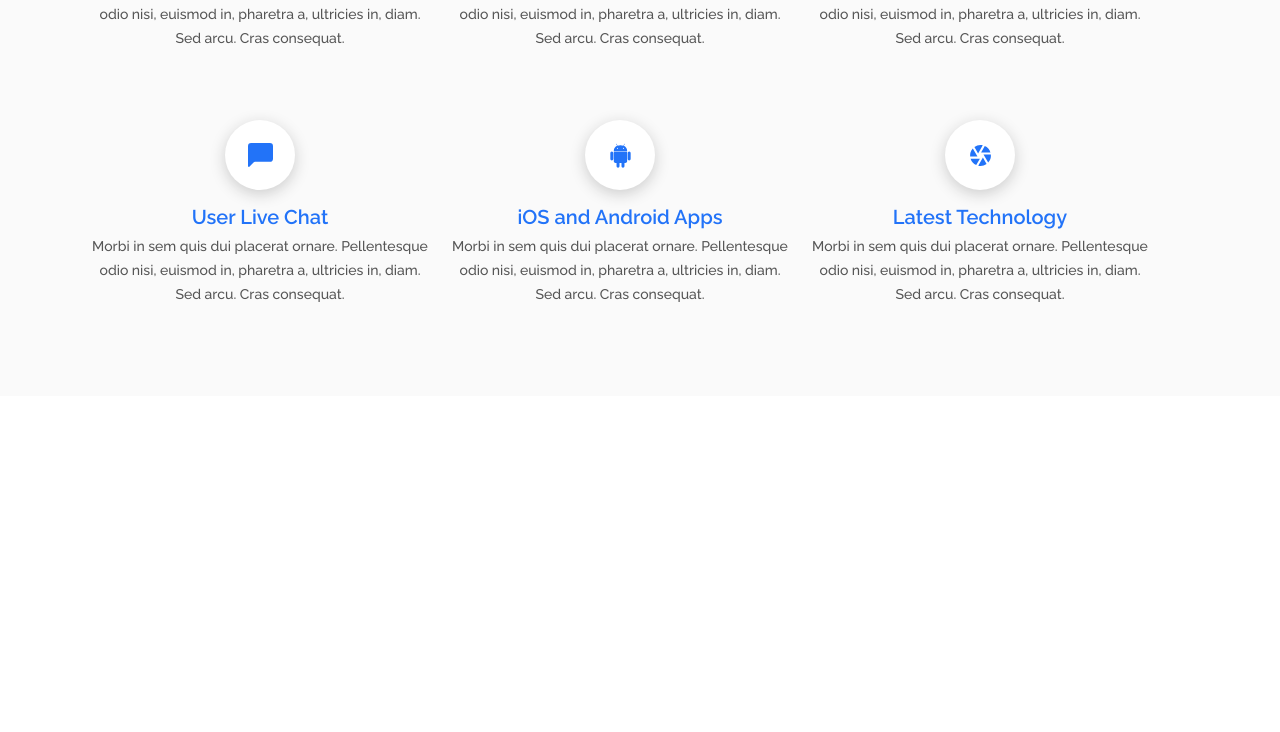
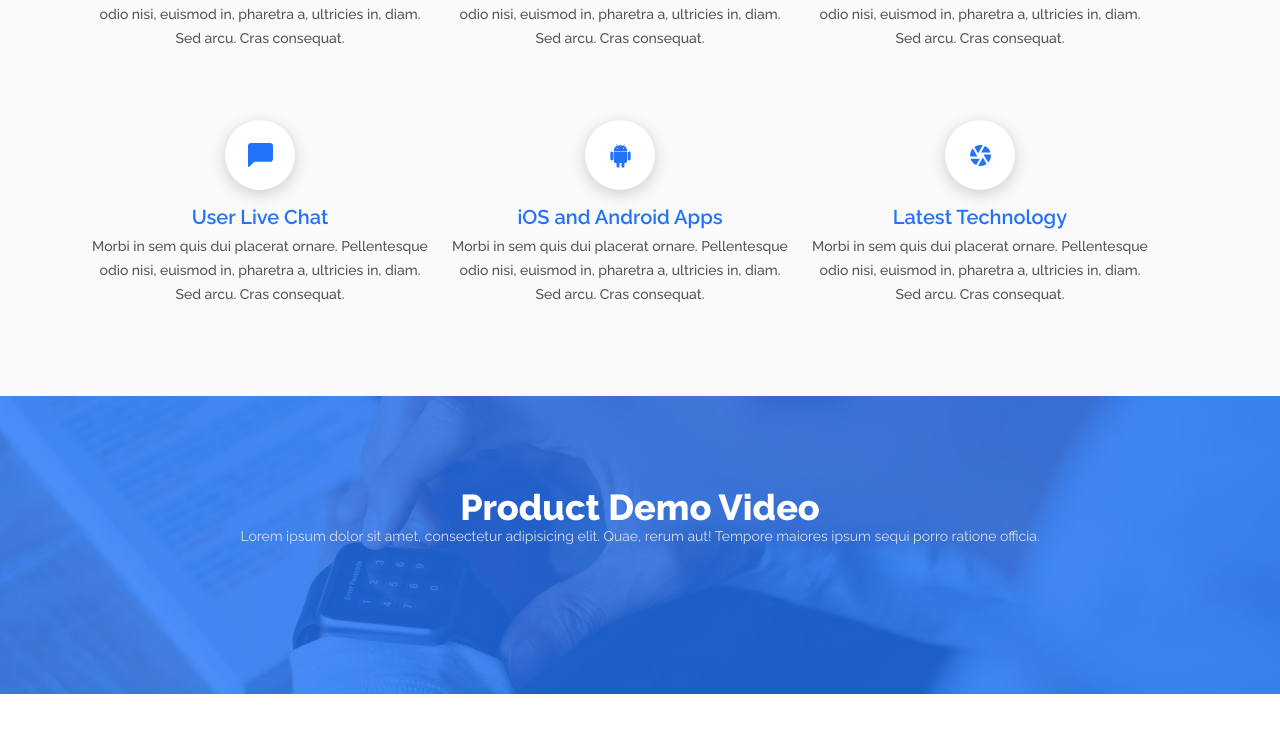
Before and after one commit to thenavik/smart-landing-page, a React (Create React App) app: page / in a window 1280 px wide. Shown: the part 1808-2540 px from the top of the page. Before the commit the page ends 2204 px from the top, so only its background shows below. Built offline with nearby package versions, Linux system fonts and the light colour scheme.

Commit message:
add video

```diff
--- /dev/null
+++ b/src/components/video/Video.js
@@ -0,0 +1,31 @@
+import React from "react";
+import "../../styles/video/video.scss";
+
+export default function Video() {
+  return (
+    <div className="video-area">
+      <div className="video-overlay"></div>
+      <div className="xcotainer">
+        <div className="video-wrapper">
+          <div class="video-content">
+            <h2>Product Demo Video</h2>
+            <p>
+              Lorem ipsum dolor sit amet, consectetur adipisicing elit. Quae,
+              rerum aut! Tempore maiores ipsum sequi porro ratione officia.
+            </p>
+            <div class="video-player">
+              <div class="pulse1"></div>
+              <div class="pulse2"></div>
+              <a
+                class="popup-video"
+                href="https://www.youtube.com/watch?v=EOA1oXpLT0w"
+              >
+                <i class="icofont-play"></i>
+              </a>
+            </div>
+          </div>
+        </div>
+      </div>
+    </div>
+  );
+}
--- a/src/pages/Home.js
+++ b/src/pages/Home.js
@@ -2,6 +2,7 @@ import React from "react";
 import About from "../components/about/About";
 import Feature from "../components/feature/Feature";
 import Header from "../components/about/Header";
+import Video from "../components/video/Video";
 
 export default function Home() {
   return (
@@ -9,6 +10,7 @@ export default function Home() {
       <Header />
       <About />
       <Feature />
+      <Video />
     </div>
   );
 }
--- /dev/null
+++ b/src/styles/video/video.scss
@@ -0,0 +1,84 @@
+@import "../variables.scss";
+
+.video-area {
+  width: 100%;
+  position: relative;
+  background-image: url(../../assets/img/video-bg.jpg);
+  background-repeat: no-repeat;
+  background-size: cover;
+  background-position: center;
+  padding: 90px 0 100px;
+  margin-bottom: 400px;
+
+  .video-overlay {
+    background-color: rgba(34, 115, 248, 0.8);
+    position: absolute;
+    left: 0;
+    top: 0;
+    width: 100%;
+    height: 100%;
+  }
+
+  .video-content,
+  .video-player {
+    position: relative;
+  }
+
+  .video-content {
+    h2 {
+      text-align: center;
+      font-weight: 800;
+      font-size: 36px;
+      color: #fff;
+    }
+    p {
+      text-align: center;
+      color: #ddd;
+      font-size: 14px;
+      margin: 0 0 50px;
+    }
+
+    .video-player {
+      .pulse1 {
+        position: absolute;
+        width: 100px;
+        height: 100px;
+        margin: auto;
+        top: 0;
+        left: 0;
+        bottom: 0;
+        right: 0;
+        z-index: 1;
+        opacity: 0;
+        border: 3px solid rgba(255, 255, 255, 0.1);
+        -webkit-animation: pulsejg1 1.3s linear infinite;
+        animation: pulsejg1 1.3s linear infinite;
+        border-radius: 999px;
+        -webkit-box-shadow: inset 0px 0px 15px 10px rgb(0 0 0 / 60%);
+        box-shadow: inset 0px 0px 15px 10px rgb(0 0 0 / 60%);
+        -webkit-box-sizing: border-box;
+        box-sizing: border-box;
+      }
+      .pulse2 {
+        position: absolute;
+        width: 100px;
+        height: 100px;
+        margin: auto;
+        top: 0;
+        left: 0;
+        bottom: 0;
+        right: 0;
+        z-index: 2;
+        opacity: 0;
+        border: 1px solid rgba(255, 255, 255, 0);
+        -webkit-animation: pulsejg2 0.9s linear infinite;
+        animation: pulsejg2 0.9s linear infinite;
+        border-radius: 999px;
+        -webkit-box-shadow: inset 0px 0px 12px 5px rgb(255 255 255 / 80%);
+        box-shadow: inset 0px 0px 12px 5px rgb(255 255 255 / 80%);
+        -webkit-box-sizing: border-box;
+        box-sizing: border-box;
+      }
+    }
+  }
+}
```
Also changed, not shown: src/assets/img/video-bg.jpg (added).
